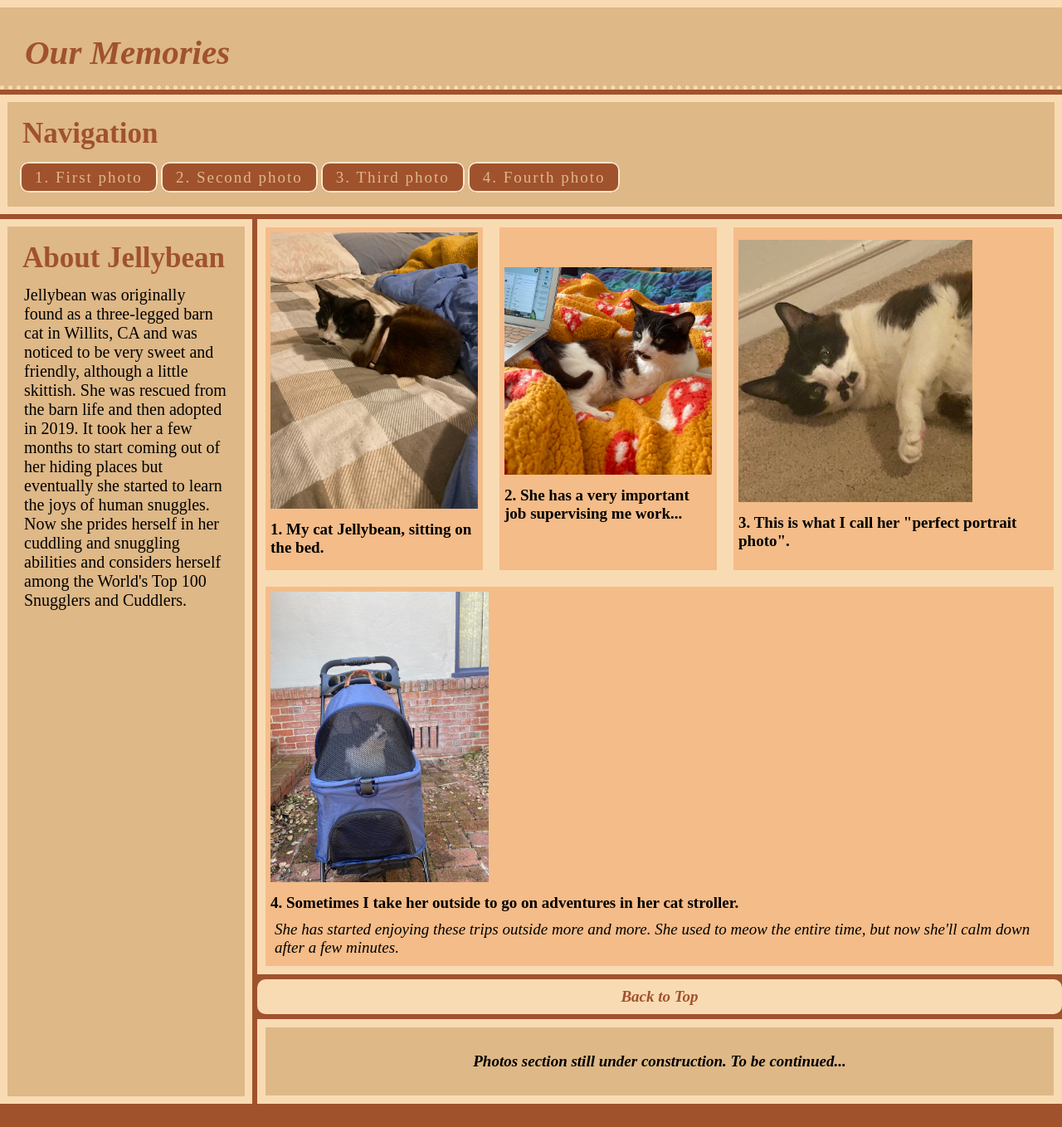
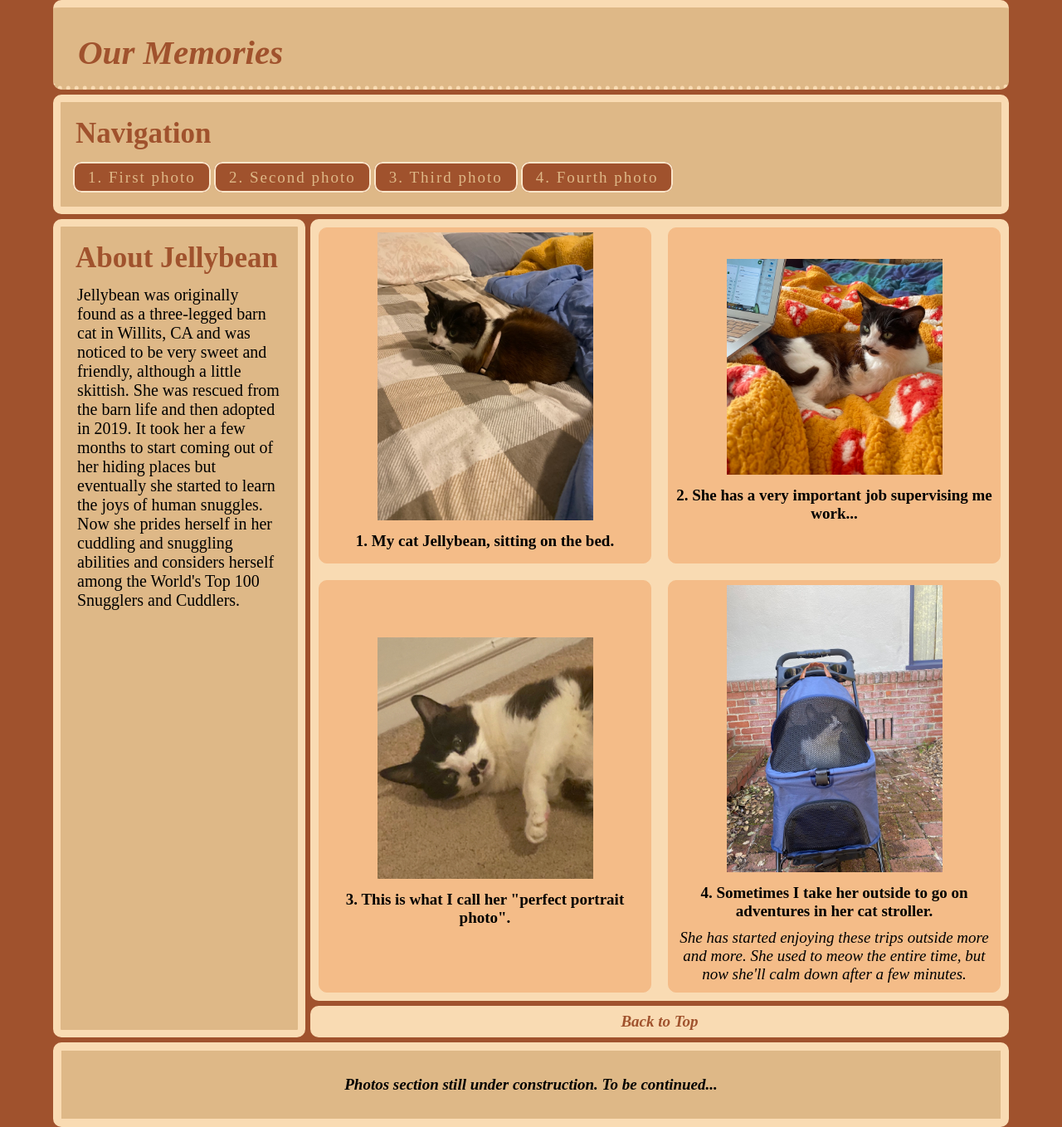
Before and after one commit to typingscenery/memoriesproject, a plain HTML site: page index.html in a window 1280 px wide. Shown: the whole page at 83% size. Before the commit the page ends 1330 px from the top, so only its background shows below. Drawn offline with Linux system fonts and the light colour scheme.

Commit message:
Update after code review
Changes made after recommendations from peer code reviews.

```diff
--- a/index.html
+++ b/index.html
@@ -9,12 +9,11 @@
     <body>
 
         <!-- Header section -->
-        <header class="header" id="top">
+        <header id="top">
             <h1>Our Memories</h1>
         </header>
 
         <!-- Navigation section -->
-        <div class="nav">
         <nav>
             <h2>Navigation</h2>
             <ul>
@@ -24,40 +23,39 @@
                 <li><a href="#fourth">4. Fourth photo</a></li>
             </ul>
         </nav>
-        </div>
 
 
         <!-- Main section -->
         <main>
 
             <!-- About section -->
-            <div class="about">
+            <section class="about">
                 <h2>About Jellybean</h2>
                 <h3>Jellybean was originally found as a three-legged barn cat in Willits, CA and was noticed to be very sweet and friendly, although a little skittish. She was rescued from the barn life and then adopted in 2019. It took her a few months to start coming out of her hiding places but eventually she started to learn the joys of human snuggles. Now she prides herself in her cuddling and snuggling abilities and considers herself among the World's Top 100 Snugglers and Cuddlers.</h3>
-            </div>
+            </section>
 
 
             <!-- Content section -->
             <div class="content">
-                <section id="first">
+                <section id="first" class="photo">
                     <article>
                     <img src="./resources/images/cats/cuteeyes.jpeg" alt="My cat with cute enlarged pupils sitting on the bed." />
                     <h2>1. My cat Jellybean, sitting on the bed.</h2>
                     </article>
                 </section>
-                <section id="second">
+                <section id="second" class="photo">
                     <article>
                     <img src="./resources/images/cats/supervisingwork.jpeg" alt="My cat watching me work on the computer." />
                     <h2>2. She has a very important job supervising me work...</h2>
                     </article>
                 </section>
-                <section id="third">
+                <section id="third" class="photo">
                     <article>
                     <img src="./resources/images/cats/perfectportrait.jpeg" alt="My cat flopped over looking straight at the camera." />
                     <h2>3. This is what I call her "perfect portrait photo".</h2>
                     </article>
                 </section>
-                <section id="fourth">
+                <section id="fourth" class="photo">
                     <article>
                     <img src="./resources/images/cats/firstcatstrollerride.jpeg" alt="My cat flopped over looking straight at the camera." />
                     <h2>4. Sometimes I take her outside to go on adventures in her cat stroller.</h2>
@@ -69,16 +67,14 @@
 
             <!-- Back section -->
             <a href="#top">
-                <div class="back">
-                    <h3>Back to Top</h3>
-                </div>
+                <h3 class="back">Back to Top</h3>
             </a>
 
 
             <!-- Footer section -->
-            <div class="footer">
+            <footer>
                 <h3>Photos section still under construction. To be continued...</h3>
-            </div>
+            </footer>
 
         </main>
 
--- a/resources/css/index.css
+++ b/resources/css/index.css
@@ -1,4 +1,13 @@
 /* Universal Styles */
+
+/* Custom Variables */
+
+:root {
+  --border-radius: 10px;
+}
+
+/* End Custom Variables */
+
 
 * {
     font-family: 'Times New Roman', Times, Georgia, serif, Arial, sans-serif;
@@ -26,6 +35,8 @@ h3 {
 /* Body (Mobile Default) */
 
 body {
+  width: 90%;
+  margin: 0 auto;
   display: grid;
   grid-template-rows: auto auto auto;
   grid-template-areas:
@@ -55,49 +66,13 @@ main {
 }
 
 
-/* Media Query for non-mobile viewers */
-
-@media (min-width: 50em) {
-  body {
-    grid-template-rows: auto auto 1fr;
-    grid-template-areas:
-      "header"
-      "nav"
-      "main";
-    gap: 6px;
-    background-color: sienna;
-    min-height: 100vh;
-  }
-
-  main {
-    grid-template-columns: 19em 1fr;
-    grid-template-rows: auto auto auto;
-    grid-template-areas:
-      'about content'
-      'about back'
-      'about footer'
-      ;
-  }
-
-  .about {
-    grid-row: span 3;
-  }
-
-  .footer {
-    grid-column: span 2;
-  }
-
-}
-
-
 /* Header */
 
-.header {
+header {
     grid-area: header;
     height: 108px;
     position: relative;
     top: 0;
-    z-index: 1;
     background-color: burlywood;
     color: sienna;
     padding: 30px;
@@ -106,9 +81,10 @@ main {
     width: 100%;
     border-top: 9px solid rgb(249, 219, 179);
     border-bottom: 5px dotted rgb(249, 219, 179);
+    border-radius: var(--border-radius)
 }
 
-.header h1 {
+header h1 {
     font-size: 41px;
     font-style: italic;
     margin: 0;
@@ -117,12 +93,11 @@ main {
 
 /* Navigation section */
 
-.nav {
+nav {
   grid-area: nav;
   height: fit-content;
   position: relative;
   top: 0;
-  z-index: 1;
   background-color: burlywood;
   padding: 15px;
   margin: 0;
@@ -132,9 +107,10 @@ main {
   color: sienna;
   font-weight: bold;
   border: 9px solid rgb(249, 219, 179);
+  border-radius: var(--border-radius);
 }
 
-.nav h2 {
+nav h2 {
   margin: 0 0 10px;
   padding: 3px;
 }
@@ -153,7 +129,7 @@ nav ul li a {
   padding: 6px 16px;
   line-height: 40px;
   border: rgb(251, 230, 202) 2px solid;
-  border-radius: 10px;
+  border-radius: var(--border-radius);
 }
 
 nav a:hover {
@@ -174,6 +150,7 @@ nav a:hover {
   color: sienna;
   font-weight: bold;
   border: 9px solid rgb(249, 219, 179);
+  border-radius: var(--border-radius);
 }
 
 .about h2 {
@@ -201,6 +178,7 @@ nav a:hover {
   background-color: rgb(249, 219, 179);
   overflow: auto;
   height: 100%;
+  border-radius: var(--border-radius);
 }
 
 .content h2 {
@@ -213,25 +191,24 @@ nav a:hover {
 }
 
 .content img {
-  max-width: 100%;
+  max-width: 260px;
   max-height: 350px;
 }
 
-section {
+#first, #second, #third, #fourth {
   display: flex;
   align-items: center;
   flex: 1 250px;
   margin: 10px;
   border: 1px solid rgb(244, 188, 136);
   background-color: rgb(244, 188, 136);
-}
-
-section:nth-of-type(3) {
-  flex: 3 350px;
+  text-align: center;
+  border-radius: var(--border-radius);
 }
 
 article {
   margin: 5px;
+  width: 100%;
 }
 
 
@@ -244,9 +221,9 @@ article {
   margin: 0;
   width: 100%;
   background-color: rgb(249, 219, 179);
-  padding: 5px;
+  padding: 8px;
   text-align: center;
-  border-radius: 10px;
+  border-radius: var(--border-radius);
 }
 
 .back:hover {
@@ -258,17 +235,53 @@ article {
 
 /* Footer */
 
-.footer {
+footer {
   grid-area: footer;
   margin: 0;
   width: 100%;
   background-color: burlywood;
   border: 10px solid rgb(249, 219, 179);
   z-index: 1;
+  border-radius: var(--border-radius);
 }
 
-.footer h3 {
+footer h3 {
   font-style: italic;
   margin: 30px auto;
   text-align: center;
 }
+
+
+/* Media Query for non-mobile viewers */
+
+@media (min-width: 50em) {
+  body {
+    grid-template-rows: auto auto 1fr;
+    grid-template-areas:
+      "header"
+      "nav"
+      "main";
+    gap: 6px;
+    background-color: sienna;
+    min-height: 100vh;
+  }
+
+  main {
+    grid-template-columns: 19em 1fr;
+    grid-template-rows: auto auto auto;
+    grid-template-areas:
+      'about content'
+      'about back'
+      'about footer'
+      ;
+  }
+
+  .about {
+    grid-row: span 2;
+  }
+
+  footer {
+    grid-column: span 2;
+  }
+
+}
```
Lines whose indentation alone changed are shown as unchanged.
